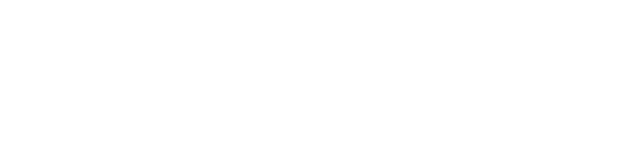
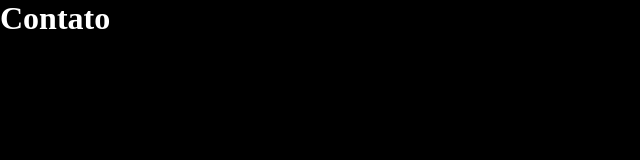
Before and after one commit to Victorbeep/CursoGit, a plain HTML site: page contato.html in a window 1280 px wide. Shown: the whole page, without its empty margins (0-640 px from the left). Drawn offline with Linux system fonts and the light colour scheme.

Commit message:
Criando estrutura html e pastas css e js

```diff
--- /dev/null
+++ b/assets/css/style.css
@@ -0,0 +1,11 @@
+* {
+    padding: 0;
+    margin: 0;
+    box-sizing: border-box;
+}
+
+body {
+    background-color: black;
+    color: white;
+    font-size: 16px;
+}
--- /dev/null
+++ b/assets/js/app.js
@@ -0,0 +1 @@
+alert("teste");
--- a/contato.html
+++ b/contato.html
@@ -0,0 +1,13 @@
+<!DOCTYPE html>
+<html lang="en">
+<head>
+    <meta charset="UTF-8">
+    <meta name="viewport" content="width=device-width, initial-scale=1.0">
+    <link rel="stylesheet" href="assets/css/style.css">
+    <title>Contato</title>
+</head>
+<body>
+    <h1>Contato</h1>
+    <script src="assets/js/app.js"></script>
+</body>
+</html>
```
Also changed, not shown: empresa.html (+2 -0 lines), index.html (+2 -0 lines), sobre.html (+3 -0 lines).
